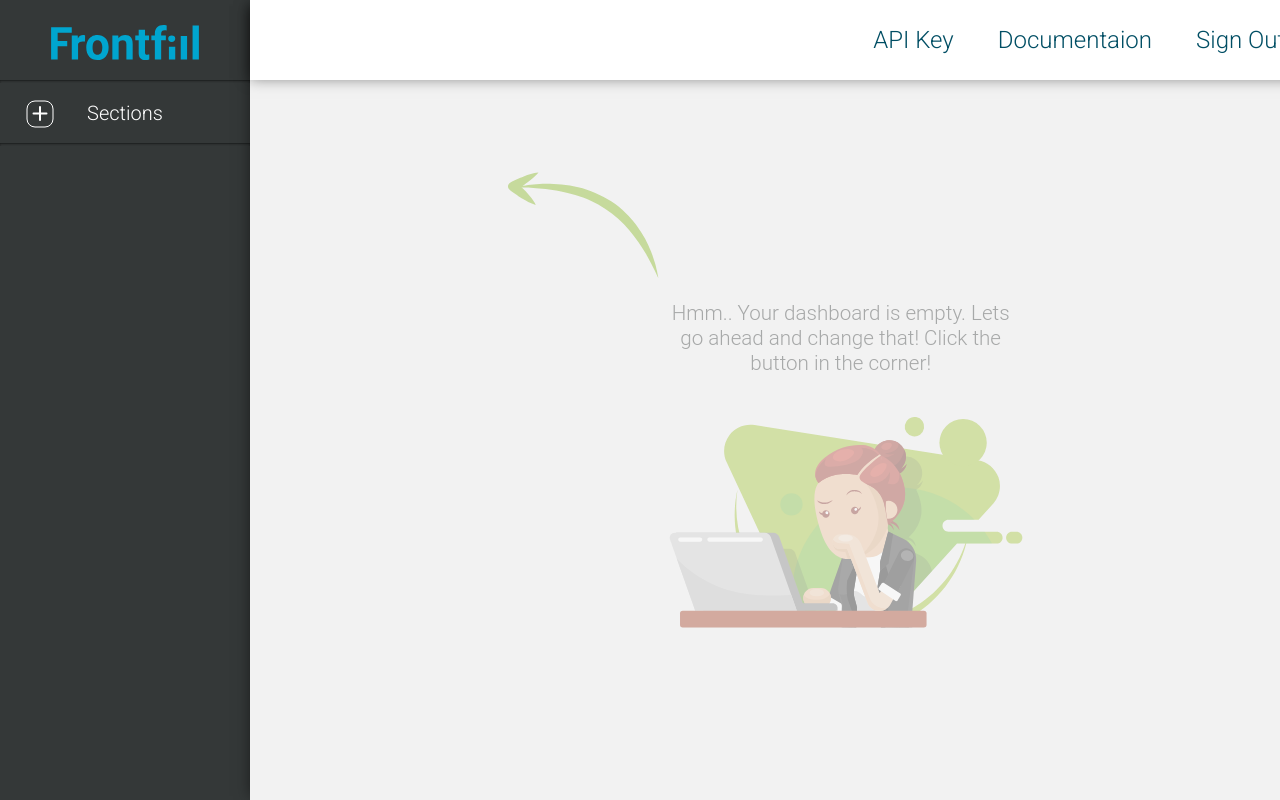
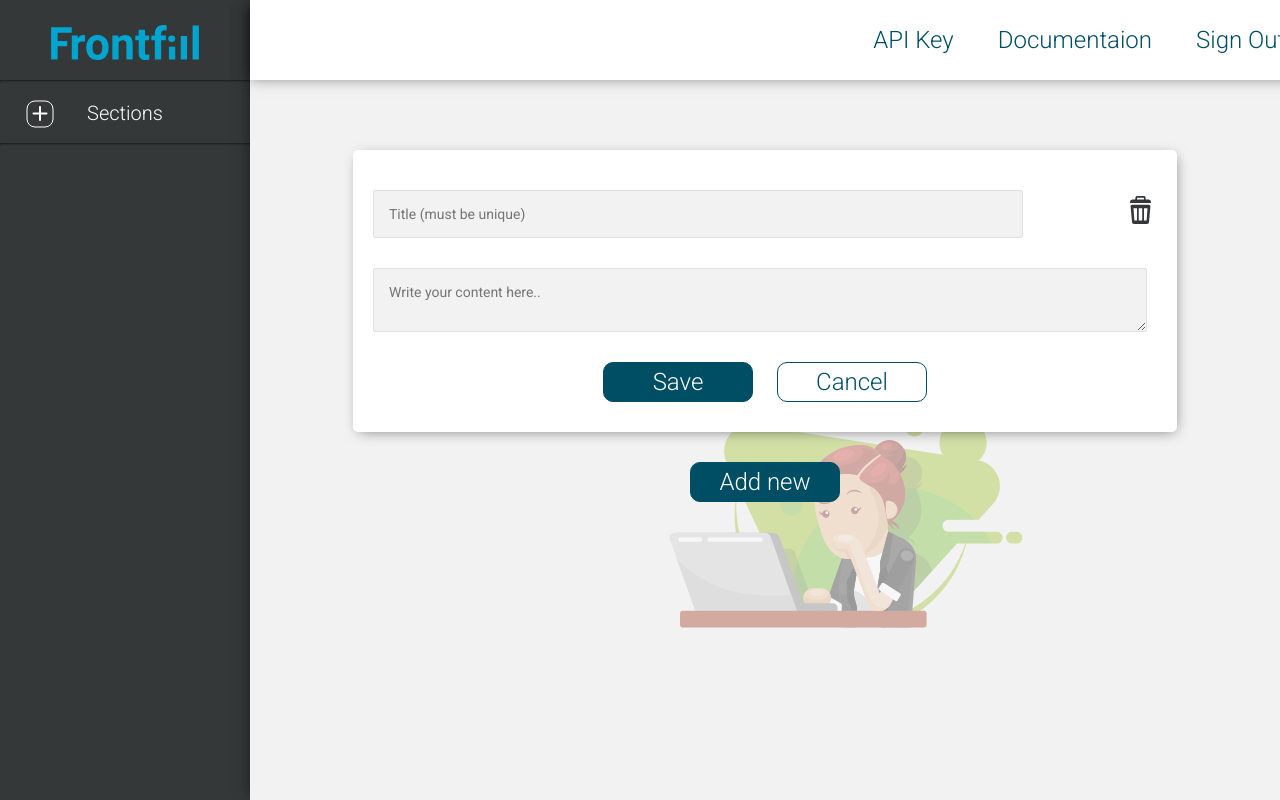
Before and after one commit to CamillaVoss/frontfill, a PHP site: page / in a window 1280 px wide. Run offline with PHP 8.4, Linux system fonts and the light colour scheme.

Commit message:
Added styling to app

```diff
--- a/app/index.php
+++ b/app/index.php
@@ -14,7 +14,7 @@
         		<div class="sidebar-logo"></div>
         		<div class="divider"></div>
         		<div class="section add-section">
-        			<button><img src="gfx/add.svg" alt=""></button>
+        			<button title="Add section"><img src="gfx/add.svg" alt="Add"></button>
         			<h4>Sections</h4>
         		</div>
         		<div class="divider"></div>
@@ -31,8 +31,32 @@
 		            </div>
 		        </nav>
 
+				<div class="items">
+			        <div class="item">
+			        	<form action="<?=$_SERVER['PHP_SELF']?>" method="POST">
+	                        <div class="item-top">
+	                            <input name="title"  placeholder="Title (must be unique)" class="item-title" required>
 
+		                        <button title="Delete" type="submit" name="delete" value="delete" class="delete"><img src="gfx/trashcan-black.svg" alt="trash can"></button>
+							</div>
+
+							<div>
+	                            <textarea placeholder="Write your content here.." class="item-content"></textarea>
+							</div>
+
+							<div>
+	                        	<button type="submit" name="save" value="save" class="CTA-btn filled">Save</button>
+
+	                        	<button type="submit" name="cancel" value="cancel" class="CTA-btn outlined">Cancel</button>
+	                        </div>
+                    	</form>
+		        	</div>
+        		</div>
+
+        		<div class="new-item">
+        			<button name="add-item" value="add-item" class="CTA-btn filled">Add new</button>
+        		</div>
         	</div>
-        </div>
+    	</div>
     </body>
 </html>
--- a/app/signin.php
+++ b/app/signin.php
@@ -17,11 +17,11 @@
                         <h1>Sign in to your account</h1>
 
                         <div class="form-group">
-                            <input type="email" name="email" class="form-input" placeholder="Email" required>
+                            <input type="email" name="email" placeholder="Email" required>
                         </div>
 
                         <div class="form-group">
-                            <input type="password" name="password" class="form-input" placeholder="Password" required>
+                            <input type="password" name="password" placeholder="Password" required>
                         </div>
 
                         <button type="submit" name="signin" value="signin" class="CTA-btn">Sign in</button>
--- a/app/signup.php
+++ b/app/signup.php
@@ -17,11 +17,11 @@
 						<h1>Create new user</h1>
 
 						<div class="form-group">
-		                	<input type="email" name="email" class="form-input" placeholder="Email" required>
+		                	<input type="email" name="email" placeholder="Email" required>
 		                </div>
 
 		                <div class="form-group">
-		                	<input type="password" name="password" class="form-input" placeholder="Password" required>
+		                	<input type="password" name="password" placeholder="Password" required>
 		                </div>
 
 						<button type="submit" name="signup" value="signup" class="CTA-btn">Sign up</button>
--- a/app/style.css
+++ b/app/style.css
@@ -21,6 +21,9 @@
   font-weight: 300;
   font-family: "Roboto", Helvetica, sans-serif;
   width: 150px; }
+
+button {
+  cursor: pointer; }
 
 .full-size {
   width: 100%;
@@ -108,9 +111,11 @@
         float: left;
         background-color: Transparent;
         border: none;
-        line-height: 80px;
+        line-height: 60px;
+        margin-top: 10px;
         position: absolute;
-        margin-left: 20px; }
+        margin-left: 20px;
+        z-index: 2; }
       .dashboard .sidebar .section h4 {
         position: relative;
         margin: 0 auto;
@@ -118,7 +123,8 @@
         color: #FFFFFF;
         font-size: 20px;
         overflow: hidden;
-        line-height: 60px; }
+        line-height: 60px;
+        z-index: 1; }
     .dashboard .sidebar .divider {
       height: 3px;
       background: #343838;
@@ -156,6 +162,58 @@
               color: #004E64;
               text-decoration: none;
               font-size: 24px; }
+    .dashboard .content .items {
+      padding-top: 150px;
+      text-align: center; }
+      .dashboard .content .items .item {
+        background-color: #FFFFFF;
+        width: 80%;
+        margin: 0 auto;
+        -webkit-box-shadow: 2px 3px 14px -4px rgba(0, 0, 0, 0.5);
+        box-shadow: 2px 3px 14px -4px rgba(0, 0, 0, 0.5);
+        border-radius: 5px; }
+        .dashboard .content .items .item .filled {
+          background-color: #004E64;
+          border: solid 1px #004E64; }
+        .dashboard .content .items .item .outlined {
+          border: solid 1px #004E64;
+          color: #004E64; }
+        .dashboard .content .items .item .CTA-btn {
+          margin: 20px 10px 30px 10px; }
+        .dashboard .content .items .item .item-top {
+          overflow: hidden;
+          padding-top: 20px; }
+          .dashboard .content .items .item .item-top .delete {
+            background-color: Transparent;
+            border: none;
+            float: right;
+            margin: 25px 20px 10px 10px; }
+          .dashboard .content .items .item .item-top .item-title {
+            float: left;
+            margin: 20px;
+            padding: 15px;
+            width: 75%;
+            border: solid 1px #E0E0E0;
+            font-family: "Roboto", Helvetica, sans-serif;
+            font-size: 14px;
+            background-color: #F2F2F2;
+            border-radius: 2px; }
+        .dashboard .content .items .item .item-content {
+          margin: 10px 20px;
+          padding: 15px;
+          width: 90%;
+          border: solid 1px #E0E0E0;
+          font-family: "Roboto", Helvetica, sans-serif;
+          font-size: 14px;
+          background-color: #F2F2F2;
+          border-radius: 2px;
+          float: left; }
+  .dashboard .new-item {
+    padding-top: 30px;
+    text-align: center; }
+    .dashboard .new-item .filled {
+      background-color: #004E64;
+      border: solid 1px #004E64; }
 
 .sidebar .TOC {
   padding-top: 10px;
--- a/app/style.scss
+++ b/app/style.scss
@@ -43,6 +43,10 @@
 	font-weight: 300;
 	font-family: $font-stack;
 	width: 150px;
+}
+
+button {
+    cursor:pointer;
 }
 
 
@@ -175,9 +179,11 @@
 				float: left;
 				background-color: Transparent;
 				border: none;
-				line-height: 80px;
-				position: absolute;
+				line-height: 60px;
+   				margin-top: 10px;
+   				position: absolute;
 				margin-left: 20px;
+				z-index: 2;
 
 			}
 
@@ -189,6 +195,7 @@
 				font-size: 20px;
 				overflow: hidden;
 				line-height: 60px;
+				z-index: 1;
 			}
 		}
 
@@ -235,12 +242,86 @@
 				}
 			}
 		}
+
+		.items {
+			padding-top: 150px;
+    		text-align: center;
+
+			.item {
+				background-color: $white;
+				width: 80%;
+				margin: 0 auto;
+				box-shadow: 2px 3px 14px -4px rgba(0,0,0,0.50);
+				border-radius: 5px;
+
+				.filled {
+					background-color: $aqua-blue;
+					border: solid 1px $aqua-blue;
+				}
+
+				.outlined {
+					border: solid 1px $aqua-blue;
+					color: $aqua-blue;
+				}
+
+				.CTA-btn {
+					margin: 20px 10px 30px 10px;
+				}
+
+				.item-top {
+					overflow: hidden;
+					padding-top: 20px;
+
+					.delete {
+						background-color: Transparent;
+						border: none;
+						float: right;
+						margin: 25px 20px 10px 10px;
+					}
+
+					.item-title {
+						float: left;
+						margin: 20px;
+						padding: 15px;
+						width: 75%;
+						border: solid 1px $grey;
+						font-family: $font-stack;
+						font-size: 14px;
+						background-color: $light-grey;
+						border-radius: 2px;
+					}
+				}
+
+				.item-content {
+					margin: 10px 20px;
+					padding: 15px;
+					width: 90%;
+					border: solid 1px $grey;
+					font-family: $font-stack;
+					font-size: 14px;
+					background-color: $light-grey;
+					border-radius: 2px;
+					float: left;
+				}
+			}
+		}
+	}
+
+	.new-item {
+		padding-top: 30px;
+		text-align: center;
+
+		.filled {
+			background-color: $aqua-blue;
+			border: solid 1px $aqua-blue;
+		}
 	}
 }
 
 
+
 //////////////////////////
-//      Dashboard       //
+//     Documentation    //
 //////////////////////////
 
 .sidebar {
```
